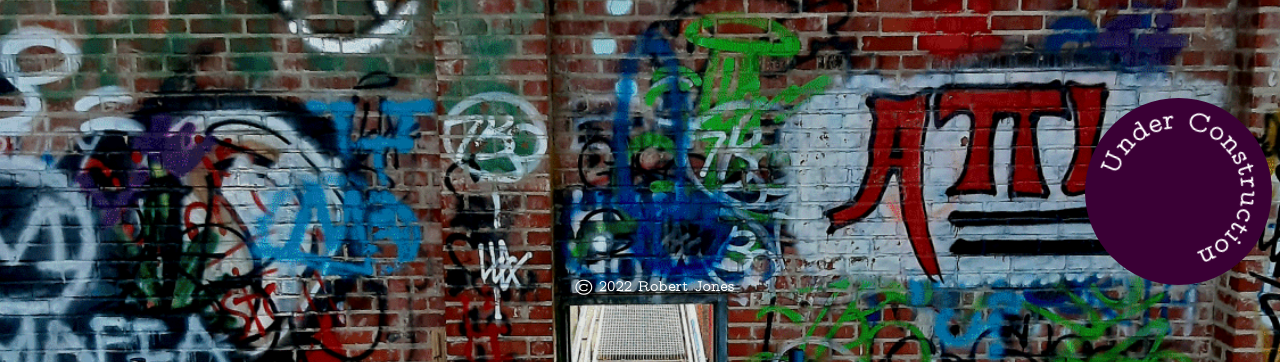
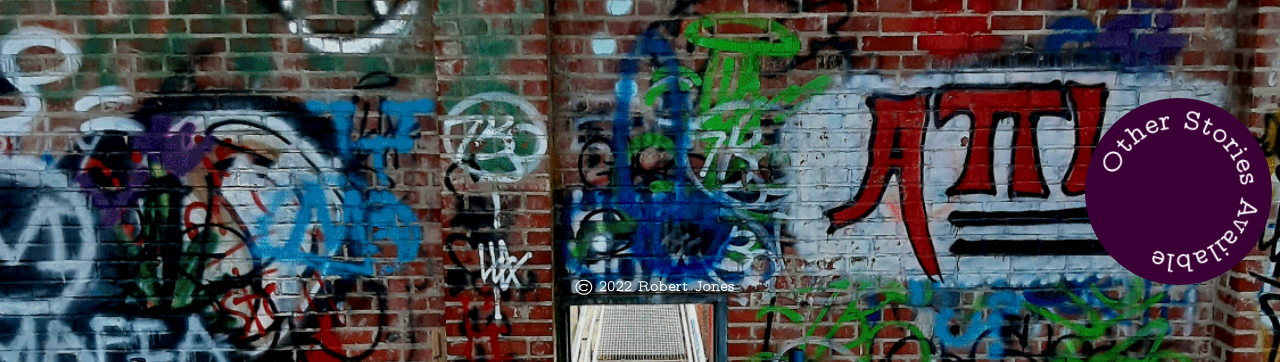
Before and after one commit to rjjiii/rjjiii.github.io, a Jekyll site: the page index.html, which Jekyll copies as it is, in a window 1280 px wide. Shown: the part 607-969 px from the top of the page. Built offline with Jekyll 4.4.1, drawn with Linux system fonts in a browser that asks for light colours.

Commit message:
Update index.html

```diff
--- a/index.html
+++ b/index.html
@@ -172,7 +176,7 @@ svg {
   </defs>
   <text font-size="17">
     <textPath xlink:href="#circle">
-      Under Construction
+      Other Stories Available
     </textPath>
   </text>
 </svg>
```
Also changed, not shown: other parts of index.html (+4 -0 lines).
